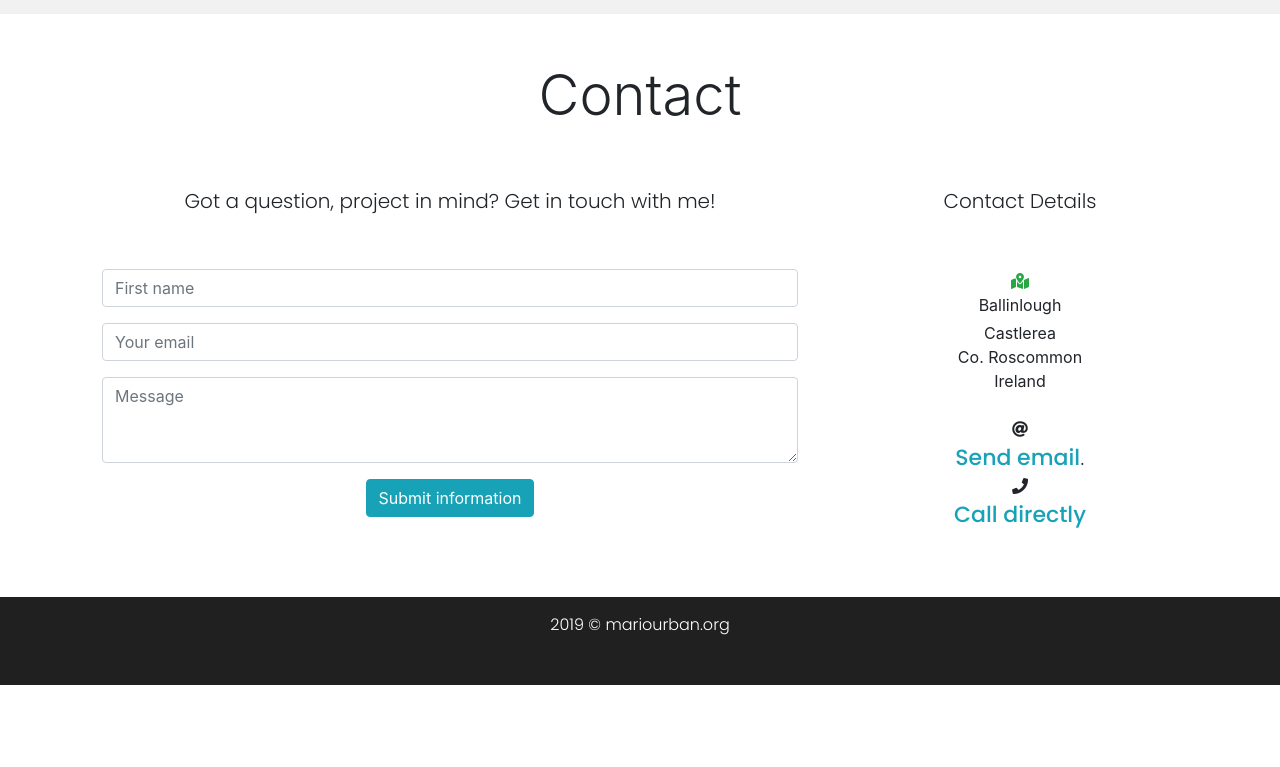
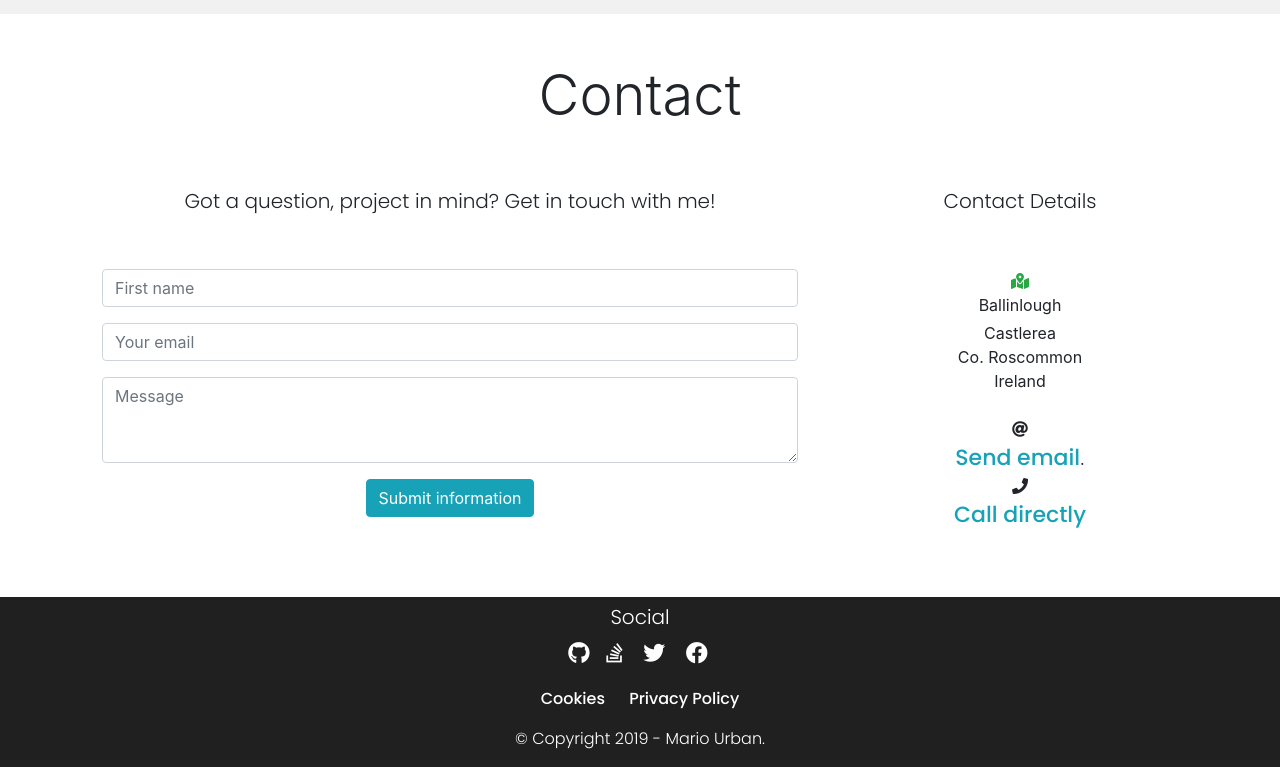
Before and after one commit to mariourban83/MU-static-portfolio-page-2019, a plain HTML site: page index.html in a window 1280 px wide. Shown: the part 5076-5843 px from the top of the page. Before the commit the page ends 5761 px from the top, so only its background shows below. Drawn offline with nearby package versions, Linux system fonts and the light colour scheme.

Commit message:
Add links and social icons to the footer HTML completed - validation passed

```diff
--- a/assets/css/main.css
+++ b/assets/css/main.css
@@ -330,6 +330,12 @@ i.fas:nth-child(2) {
 
 /* 9. Footer section */
 
+#top>footer>div:nth-child(2)>div>a:nth-child(1),
+#top>footer>div:nth-child(2)>div>a:nth-child(2) {
+    padding: 10px;
+    font-size: 1rem;
+}
+
 #top>footer>div {
     background-color: rgb(32, 32, 32);
 }
--- a/index.html
+++ b/index.html
@@ -274,7 +274,7 @@
       <div class="row">
         <div class="col-sm-6 pb-3 mx-auto text-center">
           <img src="assets/images/portfolio-designer.jpg" alt="image showing portfolio designer mobile website design"
-            class="img-fluid ">
+            class="img-fluid rounded ">
           <div class="carousel-caption  bg-light text-dark">
             <div class="h4 pt-3 pb-3">Marek Winnicki </div>
             <div class="h6">Graphics Designer <br>Portfolio page</div>
@@ -282,7 +282,7 @@
         </div>
         <div class="col-sm-6 pb-3 mx-auto text-center ">
           <img src="assets/images/portfolio-photography.jpg"
-            alt="image showing profesional photograph mobile website design" class="img-fluid ">
+            alt="image showing profesional photograph mobile website design" class="img-fluid rounded">
           <div class="carousel-caption  bg-light text-dark">
             <div class="h4 pt-3 pb-3">Cathrina Simon </div>
             <div class="h6">Photograph <br>Landing page Design</div>
@@ -340,8 +340,39 @@
 
   <!--Footer-->
   <footer>
-    <div class="container-fluid text-center text-white">
-      <p>2019 &copy; mariourban.org<p>
+
+    <!--Social links -->
+    <div class="container-fluid">
+      <div class="row">
+        <div class="col-12 text-white text-center pt-2">
+          <h5>Social</h5>
+          <div class="github d-inline p-1">
+            <a href="https://github.com/mariourban83"><i class="fab fa-github"></i></a>
+          </div>
+          <div class="stackoverflow d-inline p-2">
+            <a href="https://stackoverflow.com"><i class="fab fa-stack-overflow"></i></a>
+          </div>
+          <div class="twitter d-inline p-2">
+            <a href="https://twitter.com"><i class="fab fa-twitter"></i></a>
+          </div>
+          <div class="facebook d-inline p-2">
+            <a href="https://facebook.com"><i class="fab fa-facebook"></i></a>
+          </div>
+        </div>
+      </div>
+    </div>
+
+    <!--Footer Links-->
+    <div class="row">
+      <div class="col-12 pt-3 text-center">
+        <a href="index.html">Cookies </a>
+        <a href="index.html"> Privacy Policy</a>
+      </div>
+    </div>
+    <div class="row">
+      <div class="col-12 copy">
+        <p class="text-center text-white">&copy; Copyright 2019 - Mario Urban.</p>
+      </div>
     </div>
   </footer>
 
```
Also changed, not shown: assets/images/mario-urban.png (added), 1 other file.
